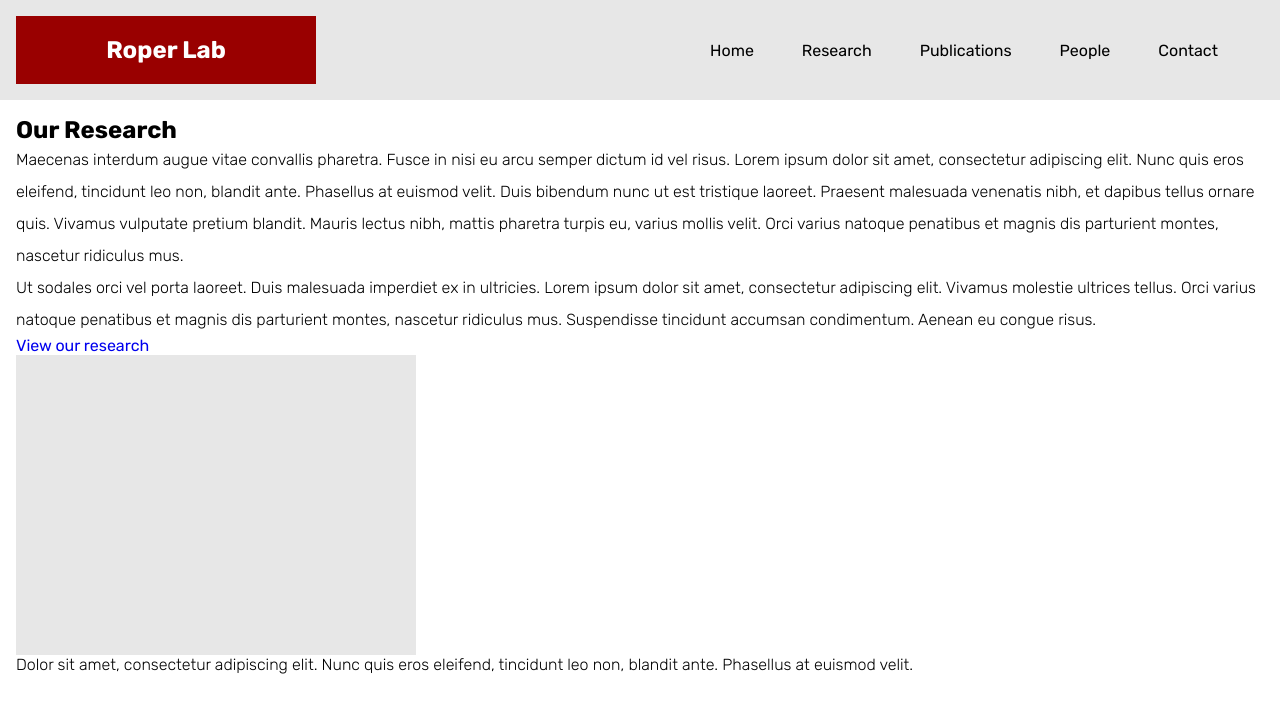
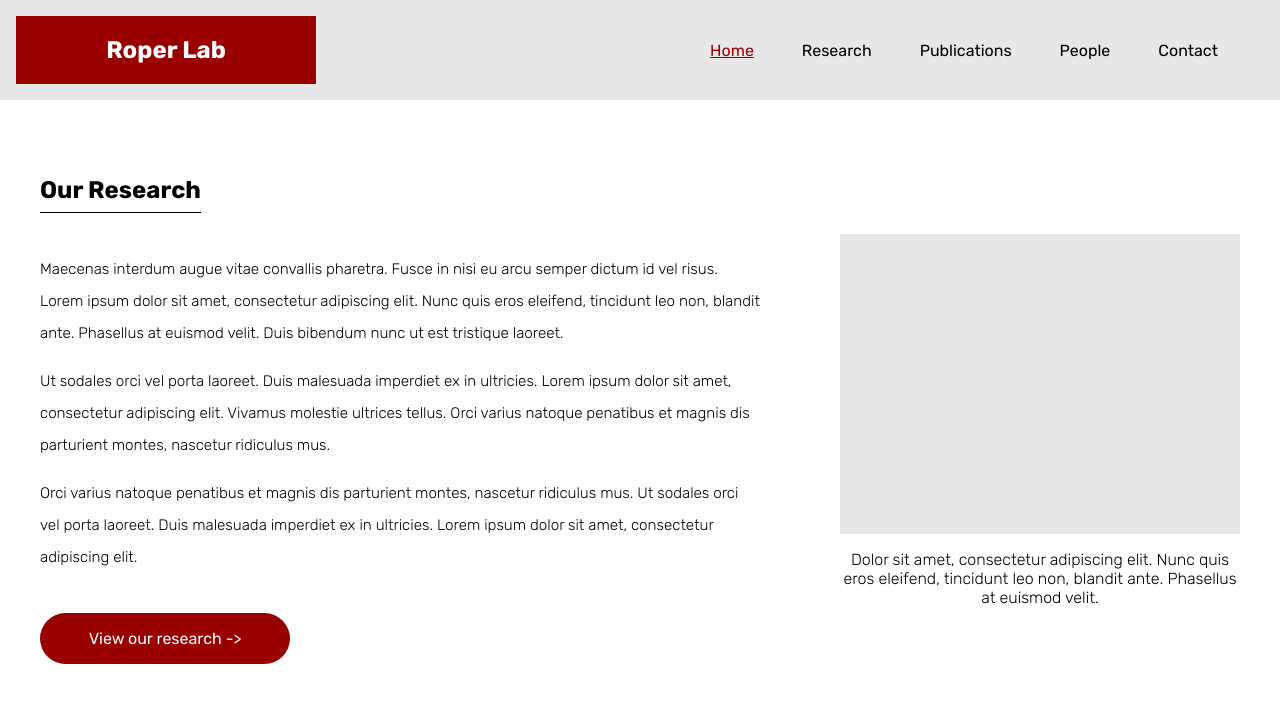
Before and after one commit to deotte/roper-lab-website, a Vue app: page / in a window 1280 px wide. Shown: the top 712 px of the page. Built offline with nearby package versions, Linux system fonts and the light colour scheme.

Commit message:
Finish initial welcome page
- Tried to create a somewhat agnostic "content" section
- Content can be the basis for most of these views, hence the utility classes

```diff
--- /dev/null
+++ b/src/assets/styles/buttons.css
@@ -0,0 +1,15 @@
+.action-button {
+  background-color: var(--crimson);
+  color: var(--white);
+  padding-top: 1rem;
+  padding-bottom: 1rem;
+  width: 250px;
+  display: flex;
+  align-items: center;
+  justify-content: center;
+  border-radius: 3rem;
+}
+
+.action-button:hover {
+  box-shadow: .25rem .25rem var(--light-gray);
+}
--- a/src/assets/styles/fonts.css
+++ b/src/assets/styles/fonts.css
@@ -8,6 +8,10 @@ h1, h2, h3 {
   font-weight: 700;
 }
 
+p {
+  font-size: .95rem;
+}
+
 span, p {
   font-weight: 300;
 }
--- a/src/assets/styles/home.css
+++ b/src/assets/styles/home.css
@@ -9,6 +9,11 @@
   min-height: inherit;
 }
 
-.text .action-button {
+.text .action-button, .text h1 {
   align-self: flex-start;
 }
+
+.text h1 {
+  padding-bottom: .5rem;
+  border-bottom: 1px solid var(--black);
+}
--- a/src/assets/styles/nav.css
+++ b/src/assets/styles/nav.css
@@ -31,3 +31,8 @@ nav .links {
   color: var(--crimson);
   text-decoration: underline;
 }
+
+nav .router-link-active {
+  color: var(--crimson);
+  text-decoration: underline;
+}
--- a/src/assets/styles/reset.css
+++ b/src/assets/styles/reset.css
@@ -18,7 +18,7 @@ body {
 
 section {
   width: 100%;
-  min-height: 90%;
+  min-height: 80%;
 }
 
 a {
--- a/src/assets/styles/style.css
+++ b/src/assets/styles/style.css
@@ -2,5 +2,6 @@
 @import './variables.css';
 @import './utilities.css';
 @import './fonts.css';
+@import './buttons.css';
 @import './nav.css';
 @import './home.css';
--- a/src/assets/styles/utilities.css
+++ b/src/assets/styles/utilities.css
@@ -1,4 +1,9 @@
 /* Utility classes */
+
+.content {
+  min-height: 500px;
+  width: 1200px;
+}
 
 .flex-row {
   display: flex;
@@ -10,7 +15,42 @@
   flex-direction: column;
 }
 
+.header {
+  height: 100px;
+  width: 100%;
+  align-items: center;
+  justify-content: flex-start;
+}
+
+.header h1 {
+  justify-self: flex-start;
+  border-bottom: 1px solid var(--black);
+  padding-bottom: .5rem;
+}
+
+.center {
+  align-items: center;
+  justify-content: center;
+}
+
+.l-padding {
+  padding-left: 5rem;
+  box-sizing: border-box;
+}
+
 .padding {
   padding: 1rem;
   box-sizing: border-box;
 }
+
+.extra-margin-top {
+  margin-top: 2.5rem;
+}
+
+.margin-top {
+  margin-top: 1rem;
+}
+
+.text-center {
+  text-align: center;
+}
--- a/src/components/Nav.vue
+++ b/src/components/Nav.vue
@@ -5,9 +5,9 @@
     </div>
     <div class="links flex-row">
       <router-link to="/">Home</router-link>
-      <router-link to="/">Research</router-link>
-      <router-link to="/">Publications</router-link>
-      <router-link to="/">People</router-link>
+      <router-link to="/research">Research</router-link>
+      <router-link to="/publications">Publications</router-link>
+      <router-link to="/people">People</router-link>
       <router-link to="/about">Contact</router-link>
     </div>
   </nav>
--- a/src/views/Home.vue
+++ b/src/views/Home.vue
@@ -1,28 +1,28 @@
 <template>
   <section class="home padding flex-column center">
-    <div class="header">
-      <h1>Our Research</h1>
-    </div>
-    <div class="content">
+    <div class="content flex-row center">
       <div class="text flex-column center">
-        <p>
+        <h1>Our Research</h1>
+        <p class="extra-margin-top">
           Maecenas interdum augue vitae convallis pharetra. Fusce in nisi eu arcu semper dictum id vel risus.
           Lorem ipsum dolor sit amet, consectetur adipiscing elit. Nunc quis eros eleifend, tincidunt leo non, blandit ante. Phasellus at euismod velit.
-          Duis bibendum nunc ut est tristique laoreet. Praesent malesuada venenatis nibh, et dapibus tellus ornare quis. Vivamus vulputate pretium blandit.
-          Mauris lectus nibh, mattis pharetra turpis eu, varius mollis velit.
-          Orci varius natoque penatibus et magnis dis parturient montes, nascetur ridiculus mus.
+          Duis bibendum nunc ut est tristique laoreet.
         </p>
         <p class="margin-top">
           Ut sodales orci vel porta laoreet. Duis malesuada imperdiet ex in ultricies.
           Lorem ipsum dolor sit amet, consectetur adipiscing elit. Vivamus molestie ultrices tellus.
-          Orci varius natoque penatibus et magnis dis parturient montes, nascetur ridiculus mus. Suspendisse tincidunt accumsan condimentum.
-          Aenean eu congue risus.
+          Orci varius natoque penatibus et magnis dis parturient montes, nascetur ridiculus mus.
+        </p>
+        <p class="margin-top">
+          Orci varius natoque penatibus et magnis dis parturient montes, nascetur ridiculus mus.
+          Ut sodales orci vel porta laoreet. Duis malesuada imperdiet ex in ultricies.
+          Lorem ipsum dolor sit amet, consectetur adipiscing elit.
         </p>
         <router-link to="/" class="action-button extra-margin-top">
-          View our research
+          View our research ->
         </router-link>
       </div>
-      <div class="picture flex-column center l-padding">
+      <div class="picture l-padding flex-column center">
         <div class="placeholder"></div>
         <span class="margin-top text-center">
           Dolor sit amet, consectetur adipiscing elit. Nunc quis eros eleifend, tincidunt leo non, blandit ante.
```
